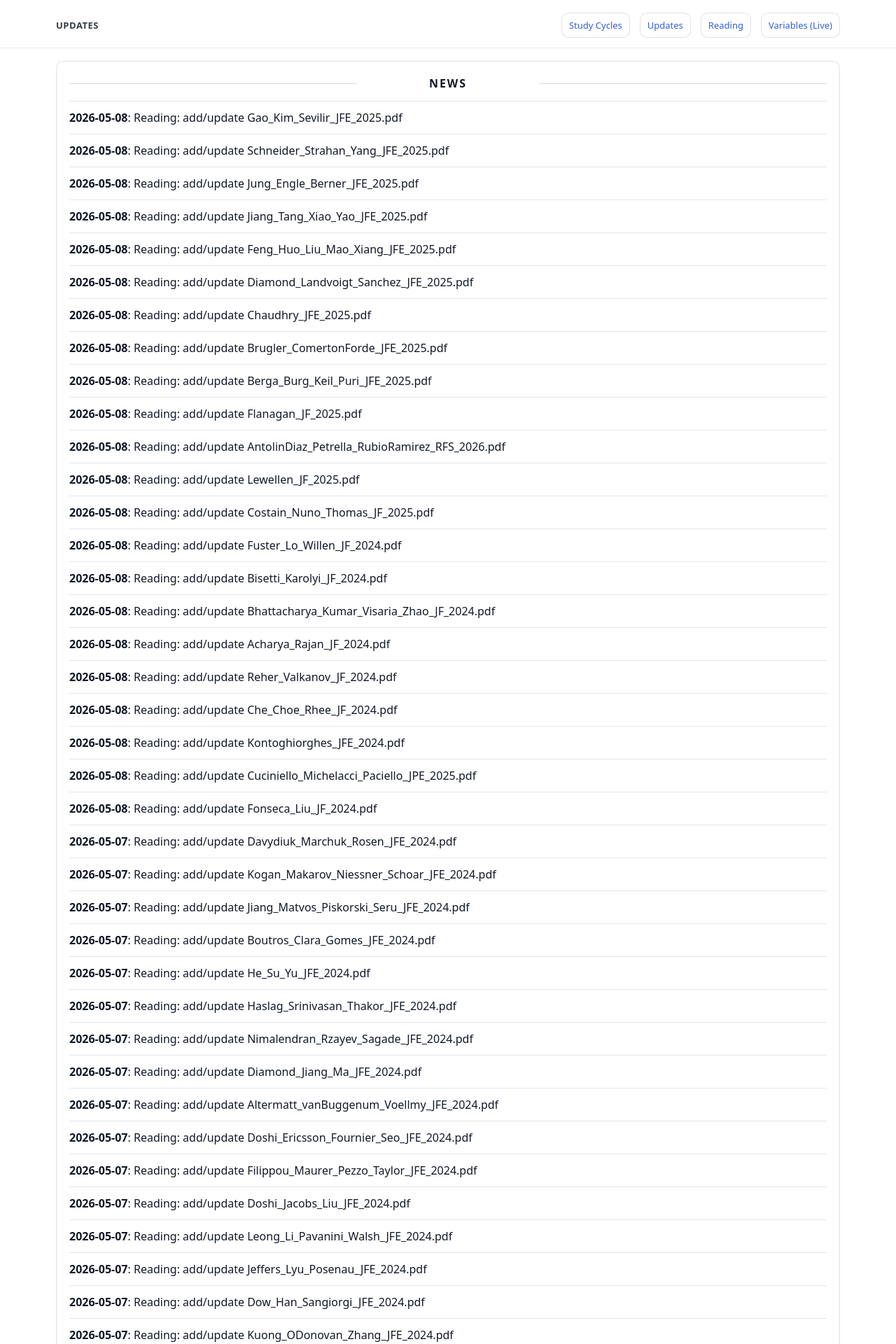
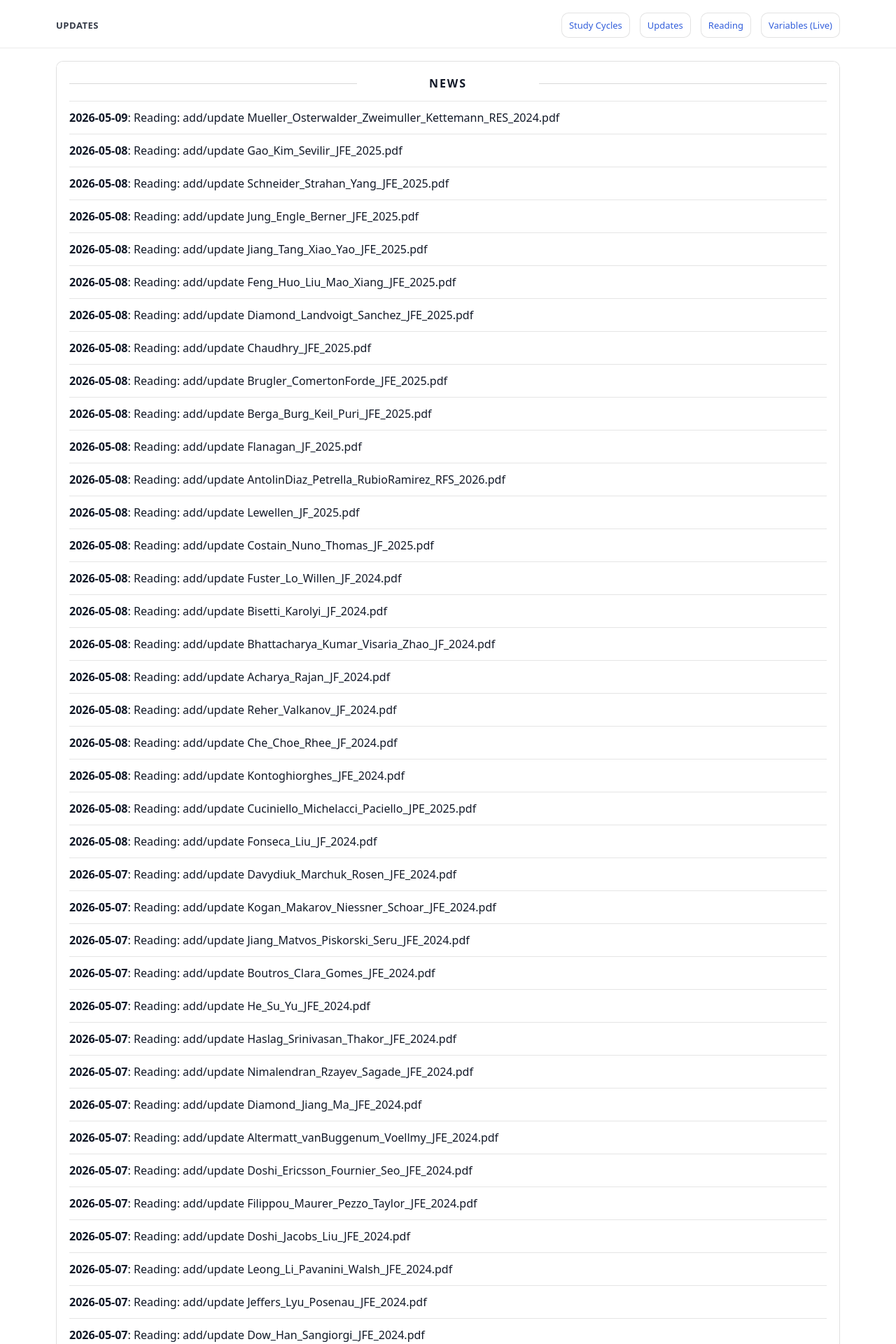
Before and after one commit to yaxinzn/study-archive, a Jekyll site: the page built from updates/index.md, in a window 1280 px wide. Shown: the top 1920 px of the page at 70% size. Built offline with Jekyll 4.4.1, drawn with Linux system fonts in a browser that asks for light colours; some of the changed text lies outside the part shown.

Commit message:
chore: update NEWS feed

```diff
--- a/_data/news.yml
+++ b/_data/news.yml
@@ -1,4 +1,7 @@
 # Auto-generated update history (sorted newest -> oldest). Do not edit manually.
+- ts: "1778274073"
+  date: "2026-05-09"
+  title: "Reading: add/update Mueller_Osterwalder_Zweimuller_Kettemann_RES_2024.pdf"
 - ts: "1778231759"
   date: "2026-05-08"
   title: "Reading: add/update Gao_Kim_Sevilir_JFE_2025.pdf"
```
